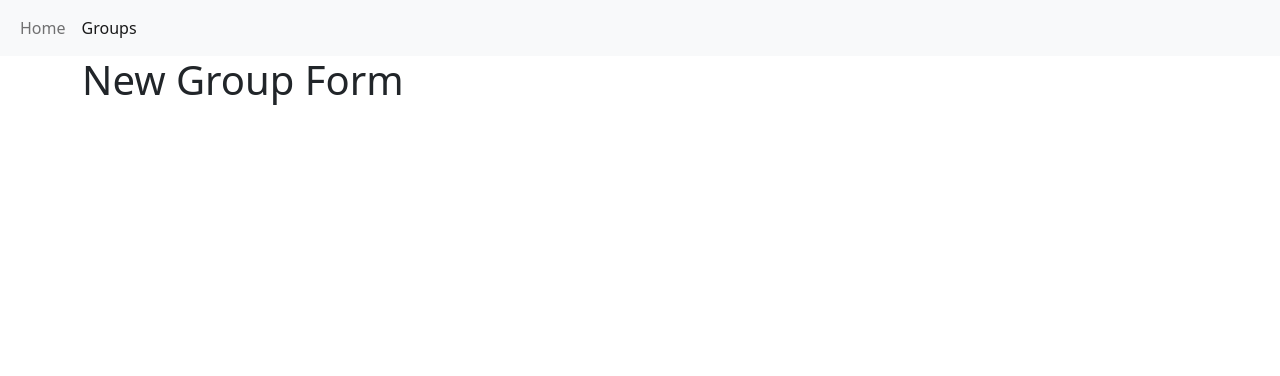
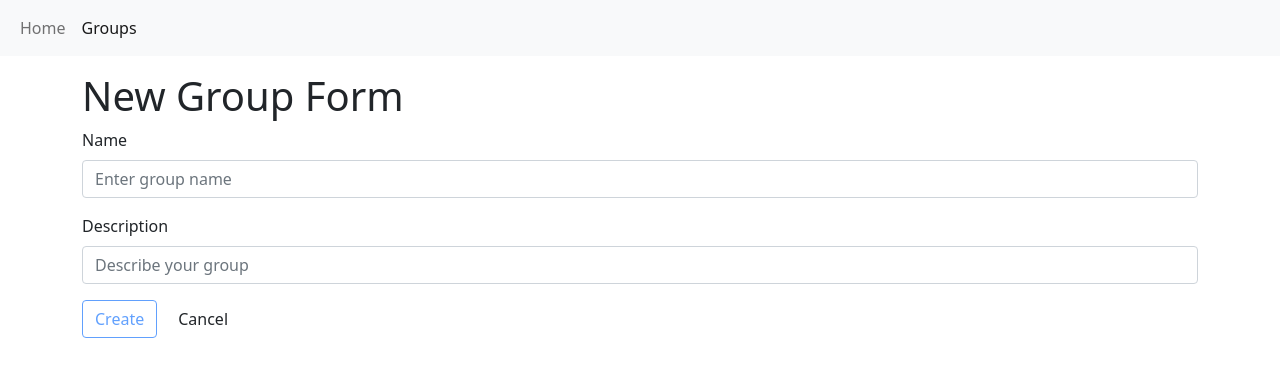
Before and after one commit to trung-nm-2606/org-tool, a React (Create React App) app in the folder react-app/: page /groups/new in a window 1280 px wide. Shown: the top 376 px of the page. Built offline with nearby package versions, Linux system fonts and the light colour scheme.

Commit message:
Add Groups.New form

```diff
--- a/react-app/package.json
+++ b/react-app/package.json
@@ -8,6 +8,7 @@
     "@testing-library/jest-dom": "^5.16.2",
     "@testing-library/react": "^12.1.3",
     "@testing-library/user-event": "^13.5.0",
+    "axios": "^0.26.0",
     "bootstrap": "^5.0.2",
     "bootstrap-icons": "^1.8.1",
     "react": "^17.0.2",
--- a/react-app/src/Home.js
+++ b/react-app/src/Home.js
@@ -1,9 +1,9 @@
 import React from 'react';
 
 const Home = () => (
-  <>
+  <div className="container">
     <h3>Home</h3>
-  </>
+  </div>
 );
 
 export default Home;
--- a/react-app/src/Layout.js
+++ b/react-app/src/Layout.js
@@ -6,7 +6,7 @@ const Layout = ({ children }) => {
   return (
     <BrowserRouter>
       <AppNav />
-      <div className="container">
+      <div className="container-fluid pt-3">
         {children}
       </div>
     </BrowserRouter>
--- /dev/null
+++ b/react-app/src/groups/BackToViewGroups.js
@@ -0,0 +1,12 @@
+import React from 'react';
+import { Link } from 'react-router-dom';
+
+const BackToViewGroups = () => {
+  return (
+    <Link className="btn btn-sm btn-outline-primary" to="/groups">
+      Cancel
+    </Link>
+  );
+};
+
+export default BackToViewGroups;
--- a/react-app/src/groups/EditGroupForm.js
+++ b/react-app/src/groups/EditGroupForm.js
@@ -1,5 +1,15 @@
 import React from 'react';
+import BackToViewGroups from './BackToViewGroups';
 
-const EditGroupForm = () => <h1>Edit Group Form</h1>
+const EditGroupForm = () => {
+  return (
+    <>
+      <div className="d-flex align-items-center justify-content-between">
+        <h1>Edit Group Form</h1>
+        <BackToViewGroups />
+      </div>
+    </>
+  );
+};
 
 export default EditGroupForm;
--- a/react-app/src/groups/NewGroupForm.js
+++ b/react-app/src/groups/NewGroupForm.js
@@ -1,5 +1,82 @@
-import React from 'react';
+import React, { useState } from 'react';
+import { Link, useNavigate } from 'react-router-dom';
+import axios from 'axios';
+import LoadingButton from '../shared/LoadingButton';
 
-const NewGroupForm = () => <h1>New Group Form</h1>
+const NewGroupForm = () => {
+  const navigate = useNavigate();
+  const [submitting, setSubmitting] = useState(false);
+  const [message, setMessage] = useState('');
+  const [name, setName] = useState('');
+  const [desc, setDesc] = useState('');
+
+  const createNewGroup = (e) => {
+    e.preventDefault();
+    setSubmitting(true);
+    axios
+      .post('/api/groups/new', { name, desc })
+      .then(({ data }) => {
+        const { oper } = data;
+        if (oper?.status === 'failed') {
+          setMessage(oper?.message);
+        } else {
+          navigate('/groups');
+        }
+      })
+      .catch(() => setMessage('Cannot create a new group'))
+      .finally(() => setSubmitting(false))
+    ;
+  };
+
+  return (
+    <>
+      <div className="d-flex align-items-center justify-content-between">
+        <h1>New Group Form</h1>
+      </div>
+      <form onSubmit={createNewGroup}>
+        {message && (
+          <div className="alert alert-danger alert-dismissible fade show mb-3" role="alert">
+            {message}
+            <button type="button" className="btn-sm btn-close" data-bs-dismiss="alert" aria-label="Close"></button>
+          </div>
+        )}
+        <div className="mb-3">
+          <label for="group-name" className="form-label">Name</label>
+          <input
+            type="text"
+            className="form-control"
+            id="group-name"
+            placeholder="Enter group name"
+            disabled={submitting}
+            value={name}
+            onChange={e => setName(e.target.value)}
+          />
+        </div>
+        <div className="mb-3">
+          <label for="group-desc" className="form-label">Description</label>
+          <input
+            type="text"
+            className="form-control"
+            id="group-desc"
+            placeholder="Describe your group"
+            disabled={submitting}
+            value={desc}
+            onChange={e => setDesc(e.target.value)}
+          />
+        </div>
+        <div>
+          <LoadingButton
+            label="Create"
+            loadingLabel="Submitting..."
+            loading={submitting}
+            disabled={submitting || !name || !desc}
+            className="btn btn-outline-primary me-2"
+          />
+          <Link className="btn" to="/groups">Cancel</Link>
+        </div>
+      </form>
+    </>
+  );
+};
 
 export default NewGroupForm;
--- a/react-app/src/groups/ViewGroups.js
+++ b/react-app/src/groups/ViewGroups.js
@@ -1,5 +1,15 @@
 import React from 'react';
+import { Link } from 'react-router-dom';
 
-const ViewGroups = () => <h1>Groups</h1>
+const ViewGroups = () => {
+  return (
+    <>
+      <div className="d-flex align-items-center justify-content-start">
+        <h1 className="me-2">Groups</h1>
+        <Link className="btn btn-sm btn-outline-primary" to="/groups/new">New Group</Link>
+      </div>
+    </>
+  );
+};
 
 export default ViewGroups;
--- a/react-app/src/groups/index.js
+++ b/react-app/src/groups/index.js
@@ -6,11 +6,13 @@ const NewGroupForm = React.lazy(() => import('./NewGroupForm'));
 const EditGroupForm = React.lazy(() => import('./EditGroupForm'));
 
 const Groups = () => (
-  <Routes>
-    <Route exact path="new" element={<NewGroupForm />}/>
-    <Route exact path="edit" element={<EditGroupForm />}/>
-    <Route exact path="/" element={<ViewGroups />}/>
-  </Routes>
+  <div className="container">
+    <Routes>
+      <Route exact path="new" element={<NewGroupForm />}/>
+      <Route exact path="edit" element={<EditGroupForm />}/>
+      <Route exact path="/" element={<ViewGroups />}/>
+    </Routes>
+  </div>
 );
 
 export default Groups;
--- /dev/null
+++ b/react-app/src/shared/LoadingButton.js
@@ -0,0 +1,18 @@
+import React from 'react';
+
+const LoadingButton = ({ loading = false, loadingLabel = 'Loading...', label, className, disabled }) => {
+  return (
+    <button type="submit" className={className} tooltip={label} disabled={disabled}>
+      {loading ? (
+        <>
+          <span className="spinner-border spinner-border-sm me-2" role="status" aria-hidden="true"></span>
+          {loadingLabel}
+        </>
+      ) : (
+        <>{label}</>
+      )}
+    </button>
+  );
+};
+
+export default LoadingButton;
```
Also changed, not shown: 1 other file (tests, documents, lock files or other folders).
